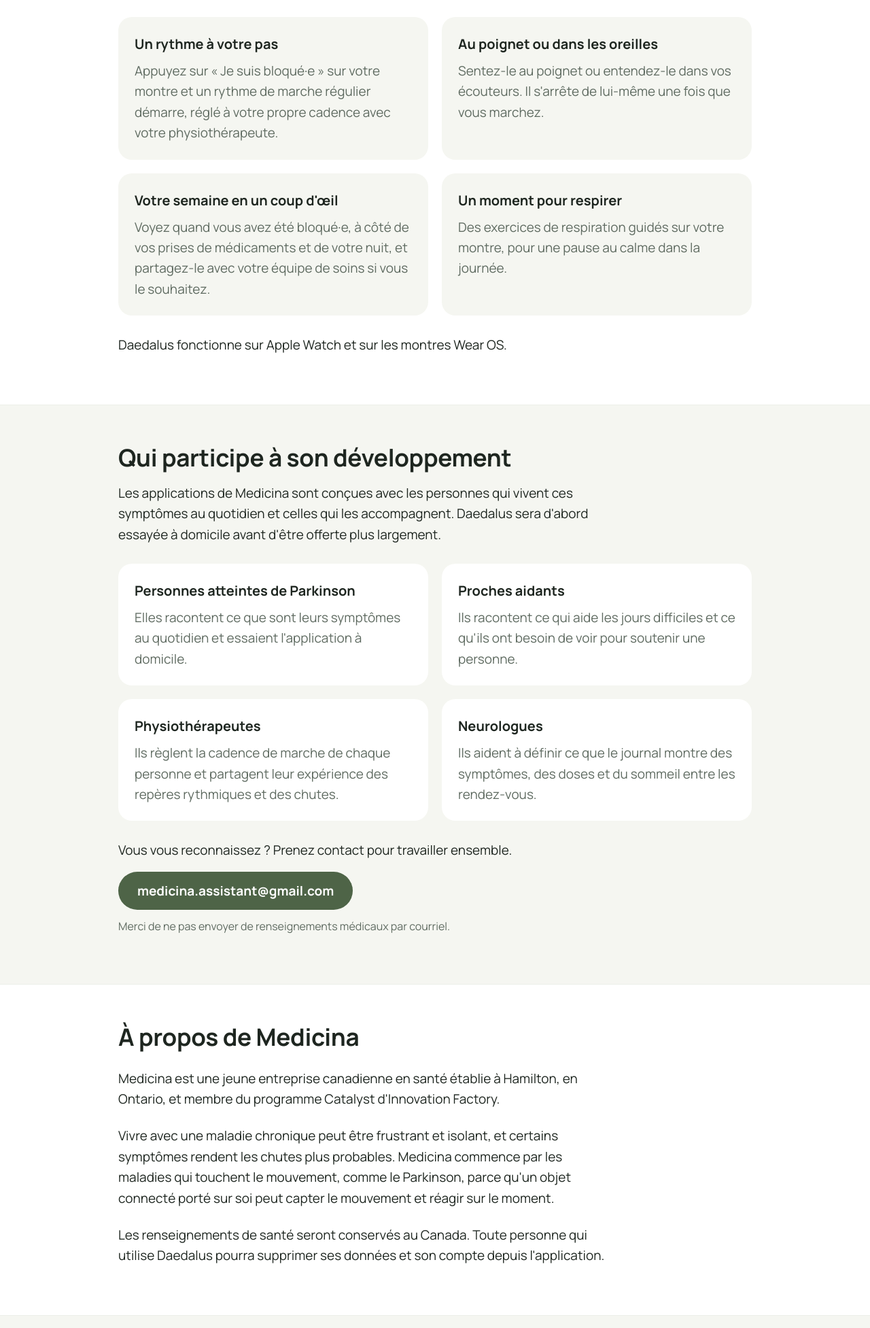
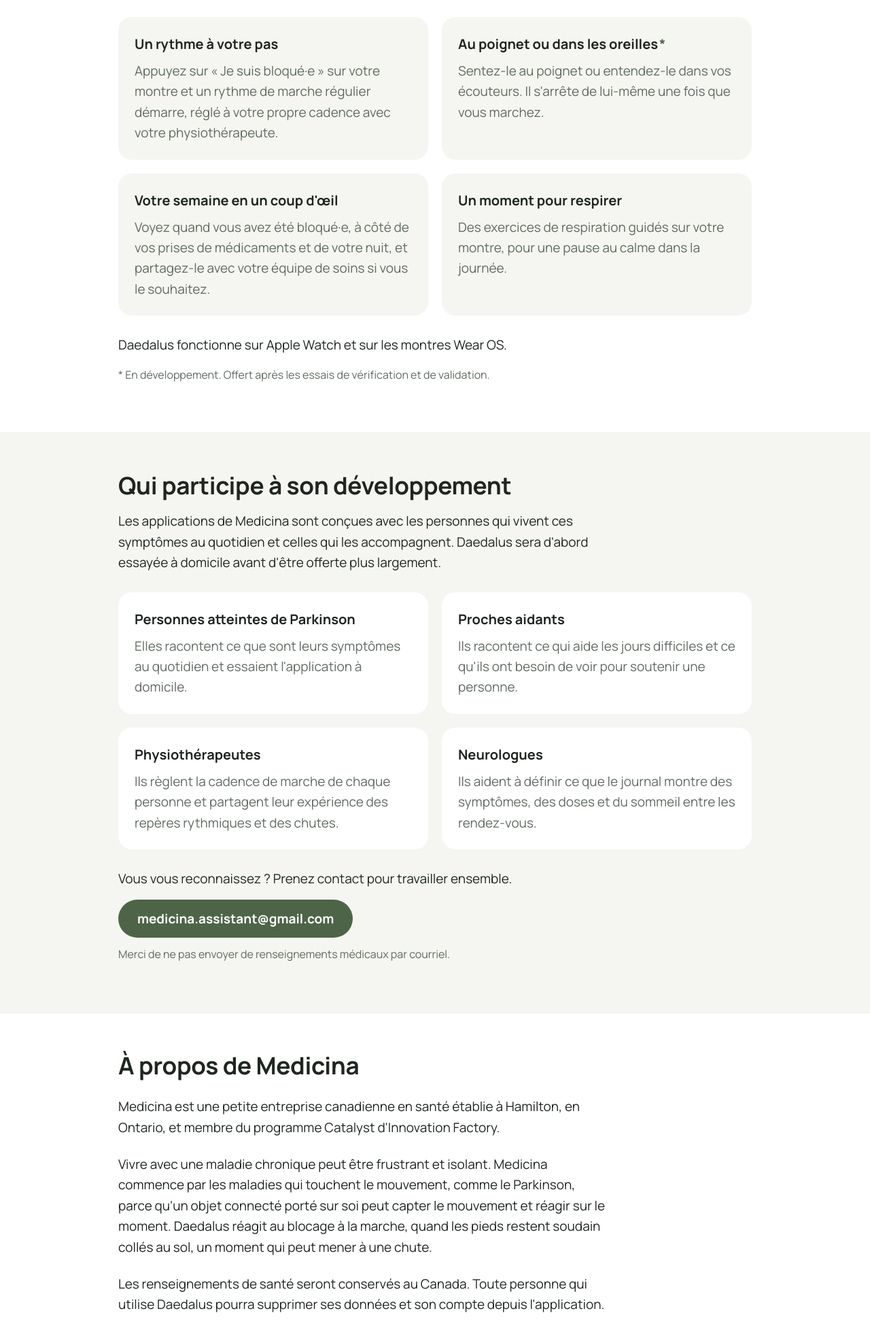
Before and after one commit to Lam1219/daedalus, a plain HTML site: page website/fr/index.html in a window 1280 px wide. Shown: the part 1253-3206 px from the top of the page at 68% size. Drawn offline with Linux system fonts and the light colour scheme.

Commit message:
Website: review 013 fixes
- About: drop "some symptoms make falls more likely" beside the sensing
  sentence; say Daedalus responds to freezing, a moment that can lead
  to a fall (EN and FR). French now says "petite entreprise".
- Mark "On the wrist or in your ears" with "*" and a note: in
  development, available after verification and validation testing.
- Phone header wraps instead of scrolling sideways below ~330 px.
- Ship the Manrope licence as fonts/OFL.txt (text written from the
  standard OFL 1.1; compare with the official copy).
- hreflang: en, fr and x-default on both pages; README notes they must
  become absolute once a domain is chosen.

Review 013 finding 3 (clinicians' involvement stated as fact) left as
is by the owner.

Co-Authored-By: Claude Opus 5.5 <noreply@anthropic.com>

```diff
--- a/website/fr/index.html
+++ b/website/fr/index.html
@@ -5,7 +5,9 @@
   <meta name="viewport" content="width=device-width, initial-scale=1">
   <title>Medicina · Un soutien sur le moment, sur les appareils que vous avez déjà</title>
   <meta name="description" content="Medicina est une jeune entreprise canadienne en santé qui conçoit des applications pour les personnes qui vivent avec une maladie chronique, à commencer par Daedalus, une application de montre pour les personnes atteintes de Parkinson dont les pieds restent collés au sol en marchant.">
+  <link rel="alternate" hreflang="fr" href="/fr/">
   <link rel="alternate" hreflang="en" href="/">
+  <link rel="alternate" hreflang="x-default" href="/">
   <link rel="icon" href="/favicon.ico" sizes="any">
   <link rel="icon" href="/favicon.svg" type="image/svg+xml">
   <link rel="apple-touch-icon" href="/apple-touch-icon.png">
@@ -48,7 +50,7 @@
             <p>Appuyez sur « Je suis bloqué·e » sur votre montre et un rythme de marche régulier démarre, réglé à votre propre cadence avec votre physiothérapeute.</p>
           </div>
           <div class="card">
-            <h3>Au poignet ou dans les oreilles</h3>
+            <h3>Au poignet ou dans les oreilles<span class="star" aria-hidden="true">*</span></h3>
             <p>Sentez-le au poignet ou entendez-le dans vos écouteurs. Il s'arrête de lui-même une fois que vous marchez.</p>
           </div>
           <div class="card">
@@ -61,6 +63,7 @@
           </div>
         </div>
         <p style="margin-top:28px">Daedalus fonctionne sur Apple Watch et sur les montres Wear OS.</p>
+        <p class="note">* En développement. Offert après les essais de vérification et de validation.</p>
       </div>
     </section>
 
@@ -97,8 +100,8 @@
     <section class="alt" id="apropos">
       <div class="wrap founder">
         <h2>À propos de Medicina</h2>
-        <p>Medicina est une jeune entreprise canadienne en santé établie à Hamilton, en Ontario, et membre du programme Catalyst d'Innovation Factory.</p>
-        <p>Vivre avec une maladie chronique peut être frustrant et isolant, et certains symptômes rendent les chutes plus probables. Medicina commence par les maladies qui touchent le mouvement, comme le Parkinson, parce qu'un objet connecté porté sur soi peut capter le mouvement et réagir sur le moment.</p>
+        <p>Medicina est une petite entreprise canadienne en santé établie à Hamilton, en Ontario, et membre du programme Catalyst d'Innovation Factory.</p>
+        <p>Vivre avec une maladie chronique peut être frustrant et isolant. Medicina commence par les maladies qui touchent le mouvement, comme le Parkinson, parce qu'un objet connecté porté sur soi peut capter le mouvement et réagir sur le moment. Daedalus réagit au blocage à la marche, quand les pieds restent soudain collés au sol, un moment qui peut mener à une chute.</p>
         <p>Les renseignements de santé seront conservés au Canada. Toute personne qui utilise Daedalus pourra supprimer ses données et son compte depuis l'application.</p>
       </div>
     </section>
--- a/website/style.css
+++ b/website/style.css
@@ -82,6 +82,7 @@ section:not(.alt) .card { background: var(--surface); }
 
 .founder { display: grid; gap: 8px; }
 .note { color: var(--muted); font-size: 1rem; margin-top: 12px; }
+.star { color: var(--sage); margin-left: 2px; }   /* marks features still in development; see the .note under them */
 
 /* Footer */
 footer.site { padding: 32px 0 48px; color: var(--muted); font-size: 1rem; }
@@ -90,7 +91,7 @@ footer.site p { max-width: none; margin: 0 0 8px; }
 @media (max-width: 560px) {
   body { font-size: 1.125rem; }
   header.site { padding: 16px 0; }
-  header.site .wrap { gap: 8px; }
+  header.site .wrap { gap: 8px; flex-wrap: wrap; }   /* below ~330 px the nav drops under the wordmark instead of scrolling sideways */
   .wordmark { gap: 8px; font-size: 1.35rem; }
   .wordmark .mark { width: 28px; height: 28px; }
   nav.site { gap: 4px; flex-wrap: nowrap; }
```
Also changed, not shown: website/index.html (+5 -2 lines), website/fonts/OFL.txt (added), 1 other file.
